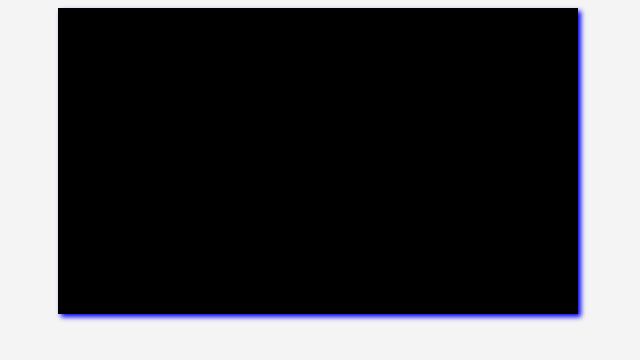
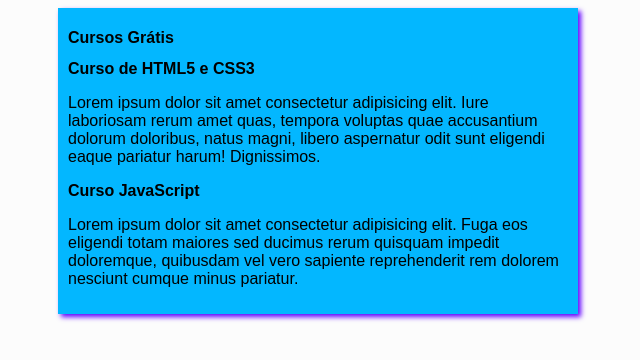
Before and after one commit to kauacovre/portfolio, a plain HTML site: page index.html in a window 1280 px wide. Shown: the whole page, without its empty margins (322-962 px from the left). Drawn offline with Linux system fonts and the light colour scheme.

Commit message:
Update style.css

```diff
--- a/estilos/style.css
+++ b/estilos/style.css
@@ -4,13 +4,13 @@
 }
 
 body {
-    background-color: #f4f4f4;
+    background-color: #fcfcfc;
 }
 
 main {
-    background-color: black;
+    background-color: rgb(3, 183, 255);
     width: 500px;
     margin: auto;
     padding: 10px;
-    box-shadow: 3px 3px 5px blue;
+    box-shadow: 3px 3px 5px rgb(98, 0, 255);
 }
```
